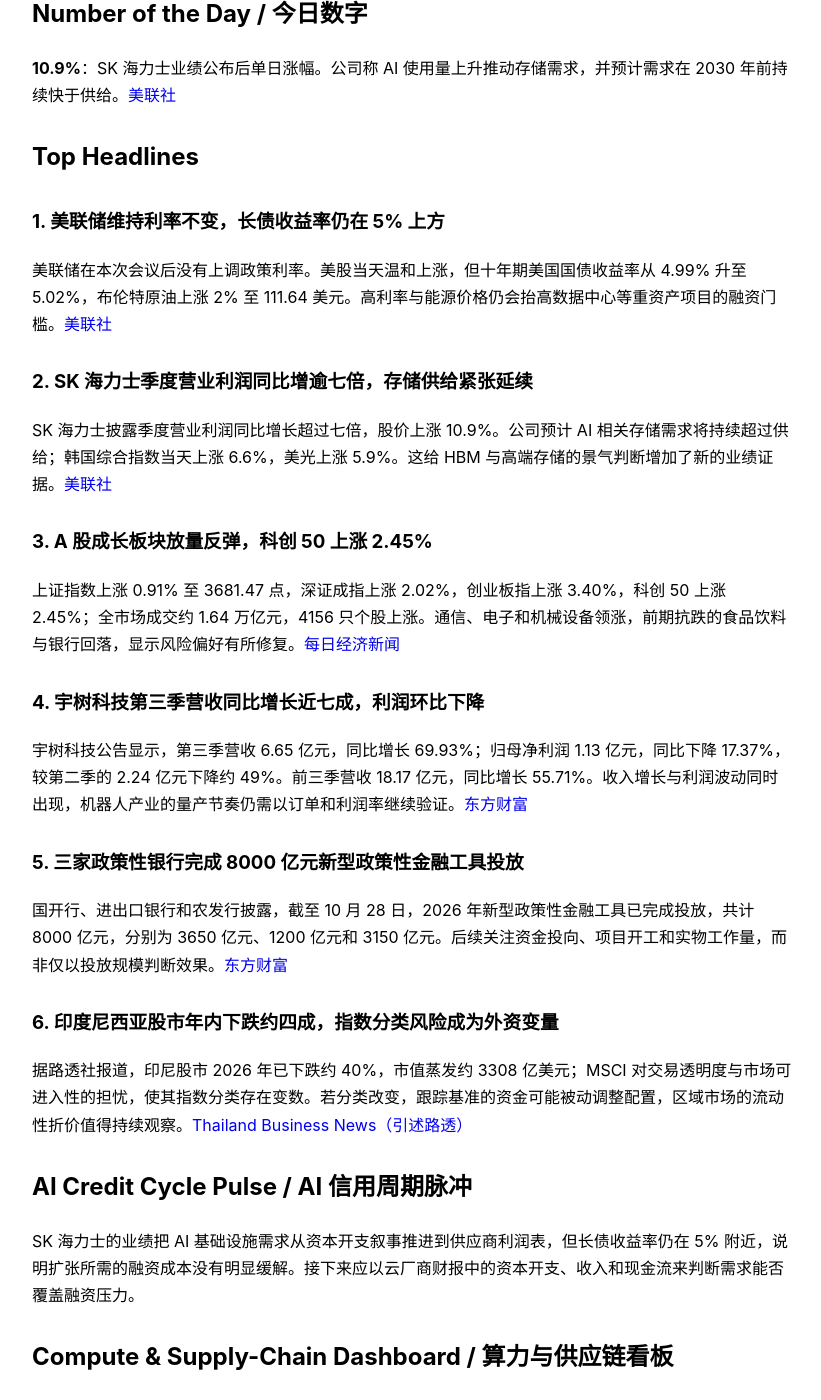
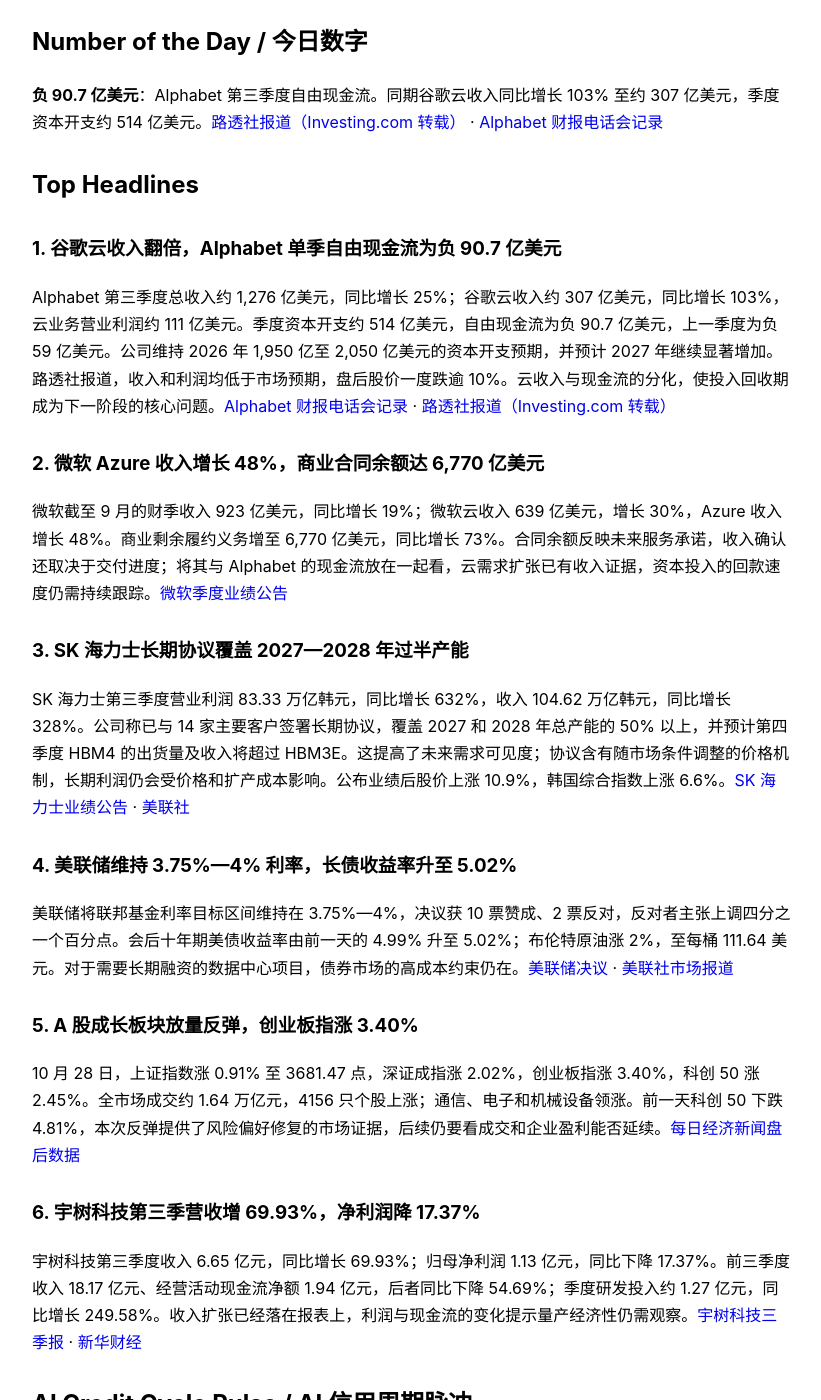
Before and after one commit to tangkk/daily_brief, a Jekyll site: the page built from _posts/2026-10-29-daily-brief.md, in a window 1280 px wide and 1400 px high, scrolled down 716 px. Shown: the whole window, without its empty margins (228-1049 px from the left). Built offline with Jekyll 4.4.1, drawn with Linux system fonts in a browser that asks for light colours; some of the changed text lies outside the part shown.

Commit message:
Rework 2026-10-29 Daily Brief and spoken handoff [skip ci]

```diff
--- a/_posts/2026-10-29-daily-brief.md
+++ b/_posts/2026-10-29-daily-brief.md
@@ -1,83 +1,86 @@
 ---
 layout: daily_brief
-title: "10.29｜美联储按兵不动；SK 海力士利润大增；A 股成长反弹｜压力指数 81"
+title: "10.29｜谷歌云收入增 103%；微软 Azure 增 48%；海力士产能签约过半｜压力指数 81"
 date: 2026-10-29 07:00:00 +0800
-headline: "美联储按兵不动；SK 海力士利润大增；A 股成长反弹"
+headline: "谷歌云收入增 103%；微软 Azure 增 48%；海力士产能签约过半"
 ---
 
-美联储维持利率不变后，美股小幅收高，十年期美债收益率升至 5.02%，布伦特原油上涨 2% 至 111.64 美元。SK 海力士公布业绩后股价大涨 10.9%，带动韩国综合指数上涨 6.6%；A 股周三也出现放量反弹，科创 50 上涨 2.45%。企业层面，宇树科技第三季营收同比增长 69.93%，但单季净利润环比回落。
+美国两家大型云厂商交出不同侧面的 AI 投资答卷：Alphabet 的谷歌云收入同比翻倍，季度自由现金流却转为负值；微软 Azure 收入增长 48%。SK 海力士披露长期协议已覆盖 2027—2028 年过半产能。美联储维持利率，十年期美债收益率仍在 5% 上方。中国市场的成长板块反弹，宇树科技则呈现收入增长、季度利润回落的组合。
 
 ## Number of the Day / 今日数字
 
-**10.9%**：SK 海力士业绩公布后单日涨幅。公司称 AI 使用量上升推动存储需求，并预计需求在 2030 年前持续快于供给。[美联社](https://apnews.com/article/stock-markets-ai-earnings-oil-b07c5abe1fbaacc7618aeb610eaa91e0)
+**负 90.7 亿美元**：Alphabet 第三季度自由现金流。同期谷歌云收入同比增长 103% 至约 307 亿美元，季度资本开支约 514 亿美元。[路透社报道（Investing.com 转载）](https://www.investing.com/news/stock-market-news/alphabets-heavy-cloud-spending-drives-biggerthanexpected-cash-burn-4980612) · [Alphabet 财报电话会记录](https://stockanalysis.com/stocks/googl/transcripts/712854-q3-2026/)
 
 ## Top Headlines
 
-### 1. 美联储维持利率不变，长债收益率仍在 5% 上方
+### 1. 谷歌云收入翻倍，Alphabet 单季自由现金流为负 90.7 亿美元
 
-美联储在本次会议后没有上调政策利率。美股当天温和上涨，但十年期美国国债收益率从 4.99% 升至 5.02%，布伦特原油上涨 2% 至 111.64 美元。高利率与能源价格仍会抬高数据中心等重资产项目的融资门槛。[美联社](https://apnews.com/article/stock-markets-ai-earnings-oil-b07c5abe1fbaacc7618aeb610eaa91e0)
+Alphabet 第三季度总收入约 1,276 亿美元，同比增长 25%；谷歌云收入约 307 亿美元，同比增长 103%，云业务营业利润约 111 亿美元。季度资本开支约 514 亿美元，自由现金流为负 90.7 亿美元，上一季度为负 59 亿美元。公司维持 2026 年 1,950 亿至 2,050 亿美元的资本开支预期，并预计 2027 年继续显著增加。路透社报道，收入和利润均低于市场预期，盘后股价一度跌逾 10%。云收入与现金流的分化，使投入回收期成为下一阶段的核心问题。[Alphabet 财报电话会记录](https://stockanalysis.com/stocks/googl/transcripts/712854-q3-2026/) · [路透社报道（Investing.com 转载）](https://www.investing.com/news/stock-market-news/alphabets-heavy-cloud-spending-drives-biggerthanexpected-cash-burn-4980612)
 
-### 2. SK 海力士季度营业利润同比增逾七倍，存储供给紧张延续
+### 2. 微软 Azure 收入增长 48%，商业合同余额达 6,770 亿美元
 
-SK 海力士披露季度营业利润同比增长超过七倍，股价上涨 10.9%。公司预计 AI 相关存储需求将持续超过供给；韩国综合指数当天上涨 6.6%，美光上涨 5.9%。这给 HBM 与高端存储的景气判断增加了新的业绩证据。[美联社](https://apnews.com/article/stock-markets-ai-earnings-oil-b07c5abe1fbaacc7618aeb610eaa91e0)
+微软截至 9 月的财季收入 923 亿美元，同比增长 19%；微软云收入 639 亿美元，增长 30%，Azure 收入增长 48%。商业剩余履约义务增至 6,770 亿美元，同比增长 73%。合同余额反映未来服务承诺，收入确认还取决于交付进度；将其与 Alphabet 的现金流放在一起看，云需求扩张已有收入证据，资本投入的回款速度仍需持续跟踪。[微软季度业绩公告](https://www.microsoft.com/en-us/investor/earnings/fy-2027-q1/press-release-webcast)
 
-### 3. A 股成长板块放量反弹，科创 50 上涨 2.45%
+### 3. SK 海力士长期协议覆盖 2027—2028 年过半产能
 
-上证指数上涨 0.91% 至 3681.47 点，深证成指上涨 2.02%，创业板指上涨 3.40%，科创 50 上涨 2.45%；全市场成交约 1.64 万亿元，4156 只个股上涨。通信、电子和机械设备领涨，前期抗跌的食品饮料与银行回落，显示风险偏好有所修复。[每日经济新闻](https://www.nbd.com.cn/articles/2026-10-28/4624517.html)
+SK 海力士第三季度营业利润 83.33 万亿韩元，同比增长 632%，收入 104.62 万亿韩元，同比增长 328%。公司称已与 14 家主要客户签署长期协议，覆盖 2027 和 2028 年总产能的 50% 以上，并预计第四季度 HBM4 的出货量及收入将超过 HBM3E。这提高了未来需求可见度；协议含有随市场条件调整的价格机制，长期利润仍会受价格和扩产成本影响。公布业绩后股价上涨 10.9%，韩国综合指数上涨 6.6%。[SK 海力士业绩公告](https://news.skhynix.com/en/q3-2026-business-results/) · [美联社](https://apnews.com/article/stock-markets-ai-earnings-oil-b07c5abe1fbaacc7618aeb610eaa91e0)
 
-### 4. 宇树科技第三季营收同比增长近七成，利润环比下降
+### 4. 美联储维持 3.75%—4% 利率，长债收益率升至 5.02%
 
-宇树科技公告显示，第三季营收 6.65 亿元，同比增长 69.93%；归母净利润 1.13 亿元，同比下降 17.37%，较第二季的 2.24 亿元下降约 49%。前三季营收 18.17 亿元，同比增长 55.71%。收入增长与利润波动同时出现，机器人产业的量产节奏仍需以订单和利润率继续验证。[东方财富](https://cj.sina.com.cn/articles/view/1801487174/6b60834602003aj9i)
+美联储将联邦基金利率目标区间维持在 3.75%—4%，决议获 10 票赞成、2 票反对，反对者主张上调四分之一个百分点。会后十年期美债收益率由前一天的 4.99% 升至 5.02%；布伦特原油涨 2%，至每桶 111.64 美元。对于需要长期融资的数据中心项目，债券市场的高成本约束仍在。[美联储决议](https://www.federalreserve.gov/newsevents/pressreleases/monetary20261028a.htm) · [美联社市场报道](https://apnews.com/article/stock-markets-ai-earnings-oil-b07c5abe1fbaacc7618aeb610eaa91e0)
 
-### 5. 三家政策性银行完成 8000 亿元新型政策性金融工具投放
+### 5. A 股成长板块放量反弹，创业板指涨 3.40%
 
-国开行、进出口银行和农发行披露，截至 10 月 28 日，2026 年新型政策性金融工具已完成投放，共计 8000 亿元，分别为 3650 亿元、1200 亿元和 3150 亿元。后续关注资金投向、项目开工和实物工作量，而非仅以投放规模判断效果。[东方财富](https://cj.sina.com.cn/articles/view/1801487174/6b60834602003aj9i)
+10 月 28 日，上证指数涨 0.91% 至 3681.47 点，深证成指涨 2.02%，创业板指涨 3.40%，科创 50 涨 2.45%。全市场成交约 1.64 万亿元，4156 只个股上涨；通信、电子和机械设备领涨。前一天科创 50 下跌 4.81%，本次反弹提供了风险偏好修复的市场证据，后续仍要看成交和企业盈利能否延续。[每日经济新闻盘后数据](https://www.nbd.com.cn/articles/2026-10-28/4624517.html)
 
-### 6. 印度尼西亚股市年内下跌约四成，指数分类风险成为外资变量
+### 6. 宇树科技第三季营收增 69.93%，净利润降 17.37%
 
-据路透社报道，印尼股市 2026 年已下跌约 40%，市值蒸发约 3308 亿美元；MSCI 对交易透明度与市场可进入性的担忧，使其指数分类存在变数。若分类改变，跟踪基准的资金可能被动调整配置，区域市场的流动性折价值得持续观察。[Thailand Business News（引述路透）](https://www.thailand-business-news.com/markets/commodities/337096-thailand-business-news-morning-briefing-29-october-2026-thailand-asean-and-global-markets)
+宇树科技第三季度收入 6.65 亿元，同比增长 69.93%；归母净利润 1.13 亿元，同比下降 17.37%。前三季度收入 18.17 亿元、经营活动现金流净额 1.94 亿元，后者同比下降 54.69%；季度研发投入约 1.27 亿元，同比增长 249.58%。收入扩张已经落在报表上，利润与现金流的变化提示量产经济性仍需观察。[宇树科技三季报](https://static.cninfo.com.cn/finalpage/2026-10-29/1225637442.PDF) · [新华财经](https://finance.eastmoney.com/a/202610283912291464.html)
 
 ## AI Credit Cycle Pulse / AI 信用周期脉冲
 
-SK 海力士的业绩把 AI 基础设施需求从资本开支叙事推进到供应商利润表，但长债收益率仍在 5% 附近，说明扩张所需的融资成本没有明显缓解。接下来应以云厂商财报中的资本开支、收入和现金流来判断需求能否覆盖融资压力。
+谷歌云收入翻倍、微软 Azure 增长 48%、SK 海力士过半未来产能获长期协议覆盖，分别提供了云服务收入和上游订单证据。Alphabet 当季资本开支约 514 亿美元，自由现金流为负 90.7 亿美元；公司预计明年投入继续增加。下一项检验是合同能否按预期转化为现金收入，以及折旧、能源和融资成本对回报的影响。[Alphabet 财报电话会记录](https://stockanalysis.com/stocks/googl/transcripts/712854-q3-2026/) · [微软业绩公告](https://www.microsoft.com/en-us/investor/earnings/fy-2027-q1/press-release-webcast) · [SK 海力士业绩公告](https://news.skhynix.com/en/q3-2026-business-results/)
 
 ## Compute & Supply-Chain Dashboard / 算力与供应链看板
 
-- **高端存储**：SK 海力士称 AI 需求将持续快于供给，季度营业利润同比增逾七倍。[美联社](https://apnews.com/article/stock-markets-ai-earnings-oil-b07c5abe1fbaacc7618aeb610eaa91e0)
+- **云基础设施资本开支**：Alphabet 第三季度约 514 亿美元，高于第二季度的约 449 亿美元；全年指引仍为 1,950 亿至 2,050 亿美元。公司预计 2027 年显著增加。[第二季度申报文件](https://www.sec.gov/Archives/edgar/data/1652044/000165204426000071/goog-20260630.htm) · [第三季度财报电话会记录](https://stockanalysis.com/stocks/googl/transcripts/712854-q3-2026/)
+- **高带宽存储**：SK 海力士预计第四季度 HBM4 的出货量及收入超过 HBM3E，已签长期协议覆盖 2027—2028 年过半总产能。[公司公告](https://news.skhynix.com/en/q3-2026-business-results/)
 
 ## AI Applications Watch / AI 应用落地看板
 
-- **机器人与具身智能**：宇树科技第三季营收 6.65 亿元、同比增长 69.93%；单季利润环比下降，仍需观察订单和毛利率。[东方财富](https://cj.sina.com.cn/articles/view/1801487174/6b60834602003aj9i)
+- **AI 助手**：Alphabet 称 Gemini 应用用户达到 10 亿；公司未单独披露其中付费用户或收入。[财报电话会记录](https://stockanalysis.com/stocks/googl/transcripts/712854-q3-2026/)
+- **机器人**：宇树科技第三季度收入 6.65 亿元、同比增 69.93%；归母净利润同比降 17.37%，前三季度经营现金流净额同比降 54.69%。[公司三季报](https://static.cninfo.com.cn/finalpage/2026-10-29/1225637442.PDF)
 
 ## Markets Dashboard
 
 - **龙虾压力指数**：80.6（前一交易日 83.2，−2.6），主要压力来自沪深 300、美元指数和布伦特原油。[走势](/daily_brief/stress-index/)
-- **美国股票**：标普 500 上涨 0.28% 至 7743.98 点，纳斯达克上涨 0.27% 至 26549.85 点。
-- **美债与原油**：十年期美债收益率 5.02%，布伦特原油 111.64 美元/桶。[美联社](https://apnews.com/article/stock-markets-ai-earnings-oil-b07c5abe1fbaacc7618aeb610eaa91e0)
+- **美国股票**：标普 500 涨 0.28% 至 7743.98 点，纳斯达克涨 0.27% 至 26549.85 点；Alphabet 财报公布后盘后下跌。[美联社市场报道](https://apnews.com/article/stock-markets-ai-earnings-oil-b07c5abe1fbaacc7618aeb610eaa91e0) · [路透社报道（Investing.com 转载）](https://www.investing.com/news/stock-market-news/alphabets-heavy-cloud-spending-drives-biggerthanexpected-cash-burn-4980612)
+- **美债与原油**：十年期美债收益率 5.02%，布伦特原油每桶 111.64 美元。[美联社](https://apnews.com/article/stock-markets-ai-earnings-oil-b07c5abe1fbaacc7618aeb610eaa91e0)
 - **中国 A 股**：上证指数涨 0.91%，创业板指涨 3.40%，科创 50 涨 2.45%。[每日经济新闻](https://www.nbd.com.cn/articles/2026-10-28/4624517.html)
 
 ## China Dashboard
 
-A 股成长风格周三反弹，但一次放量反弹尚不足以确认趋势反转。通信设备估值已回落，海外存储链业绩改善提供支撑，利率和海外 AI 资本开支仍是高估值板块的主要变量。[每日经济新闻](https://www.nbd.com.cn/articles/2026-10-28/4624517.html)
+A 股成长板块在前一日下跌后放量反弹，通信、电子和机械设备领涨。宇树科技的最新报表提供了机器人产业收入增长与利润、现金流压力并存的具体样本。[每日经济新闻](https://www.nbd.com.cn/articles/2026-10-28/4624517.html) · [宇树科技三季报](https://static.cninfo.com.cn/finalpage/2026-10-29/1225637442.PDF)
 
 ## AI × Employment Watch
 
-今天没有达到收录标准的新增就业证据。
+本期未出现足以更新就业影响判断的新增量化证据。
 
 ## Science Watch
 
-今天没有达到收录标准的新科学进展。
+本期未出现足以更新科学进展判断的新增验证结果。
 
 ## Persistent World State / Bayesian Update
 
-- **存储周期**：供应商业绩强化了 AI 带动高端存储紧张的判断。
-- **融资环境**：政策利率未上调，但十年期收益率仍在 5% 上方，AI 基建的资金成本依旧偏高。
-- **应用落地**：机器人公司收入增长出现，但利润率与订单质量仍是核心验证点。
+- **AI 需求**：谷歌云和 Azure 增长提供新的服务收入证据，SK 海力士长期协议提高存储订单可见度。
+- **投资回报**：Alphabet 单季自由现金流转负，基础设施扩张的现金回收时间更受关注。
+- **融资条件**：十年期美债收益率仍高于 5%，重资产项目资金成本保持高位。
+- **应用经营**：Gemini 用户规模扩大，付费转化尚无对应披露；宇树收入增长伴随季度利润回落。
 
 **可验证判断**
 
-- 到 2026 年 11 月 15 日，至少一家美国大型云厂商将在财报或业绩电话会上维持或上调 AI 数据中心资本开支指引。
+- 到 2026 年 11 月 15 日，观察随后披露财报的大型云厂商是否同时公布收入增速、资本开支和自由现金流，以检验扩张的回款速度。
 
 ## What to Watch Today
 
-关注美国大型科技公司财报中的云业务收入、资本开支和自由现金流，以及存储供应商对 2027 年价格和产能的最新表述。
+关注亚马逊等后续财报中的云收入、资本开支、自由现金流和产能约束，以及 Alphabet 盘后跌幅在正式交易时段的变化。
--- a/handoffs/2026-10-29-title.txt
+++ b/handoffs/2026-10-29-title.txt
@@ -1 +1 @@
-美联储按兵不动；SK 海力士利润大增；A 股成长反弹
+谷歌云收入增 103%；微软 Azure 增 48%；海力士产能签约过半
```
Also changed, not shown: handoffs/2026-10-29-spoken.txt (+12 -8 lines), ops/compute-dashboard.json (+22 -0 lines), ops/daily-brief-runs/2026-10-29.json (+46 -6 lines).
